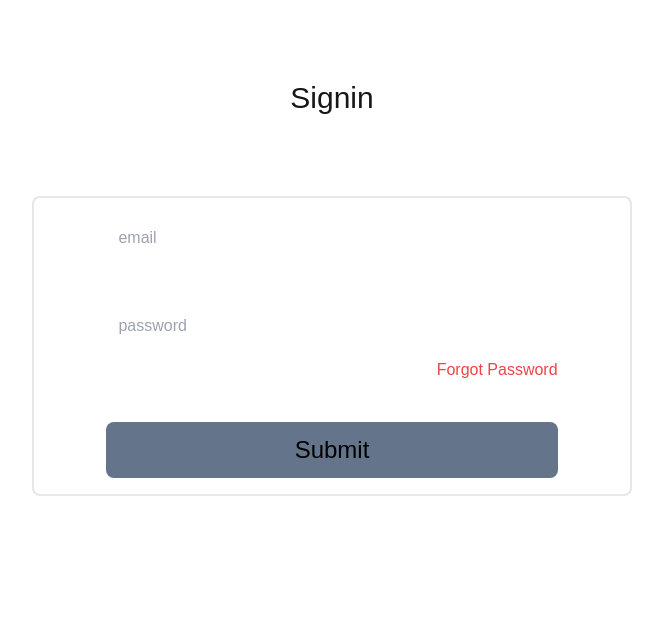
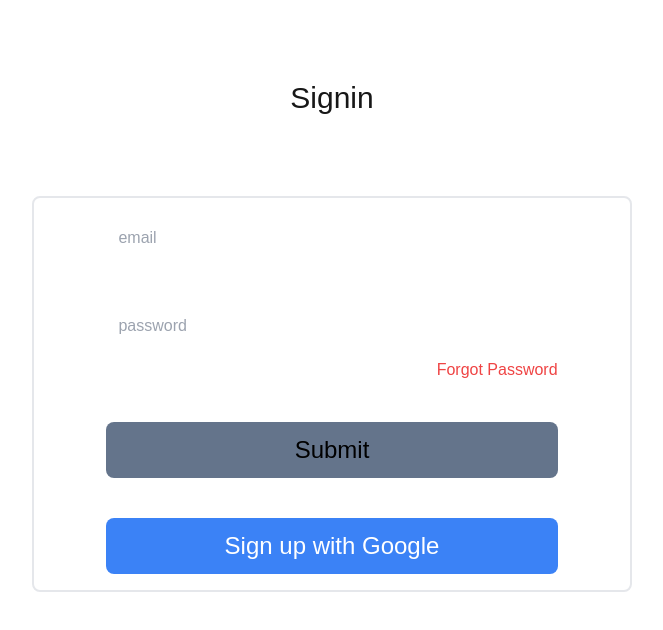
Before and after one commit to SHIVAM-KUMAR-59/sooth-mind, a Next.js app: page /auth/signin in a window 1280 px wide. Shown: the top 630 px of the page, without its empty margins (308-971 px from the left). Built offline with nearby package versions, Linux system fonts and the light colour scheme.

Commit message:
User SignIn Done

```diff
--- a/pages/auth/signin.js
+++ b/pages/auth/signin.js
@@ -4,6 +4,7 @@ import InputField from '@/components/InputField'
 import Link from 'next/link'
 import axios from 'axios'
 import { useState } from 'react'
+import { signIn } from 'next-auth/react'
 
 const Signin = () => {
   const [isLoading, setIsLoading] = useState(false)
@@ -89,6 +90,13 @@ const Signin = () => {
         >
           Submit
         </button>
+        <button
+          type="button"
+          className="p-3 bg-blue-500 rounded-lg mx-auto text-2xl w-[80%] text-white"
+          onClick={() => signIn('google')}
+        >
+          Sign up with Google
+        </button>
       </form>
     </>
   )
```
